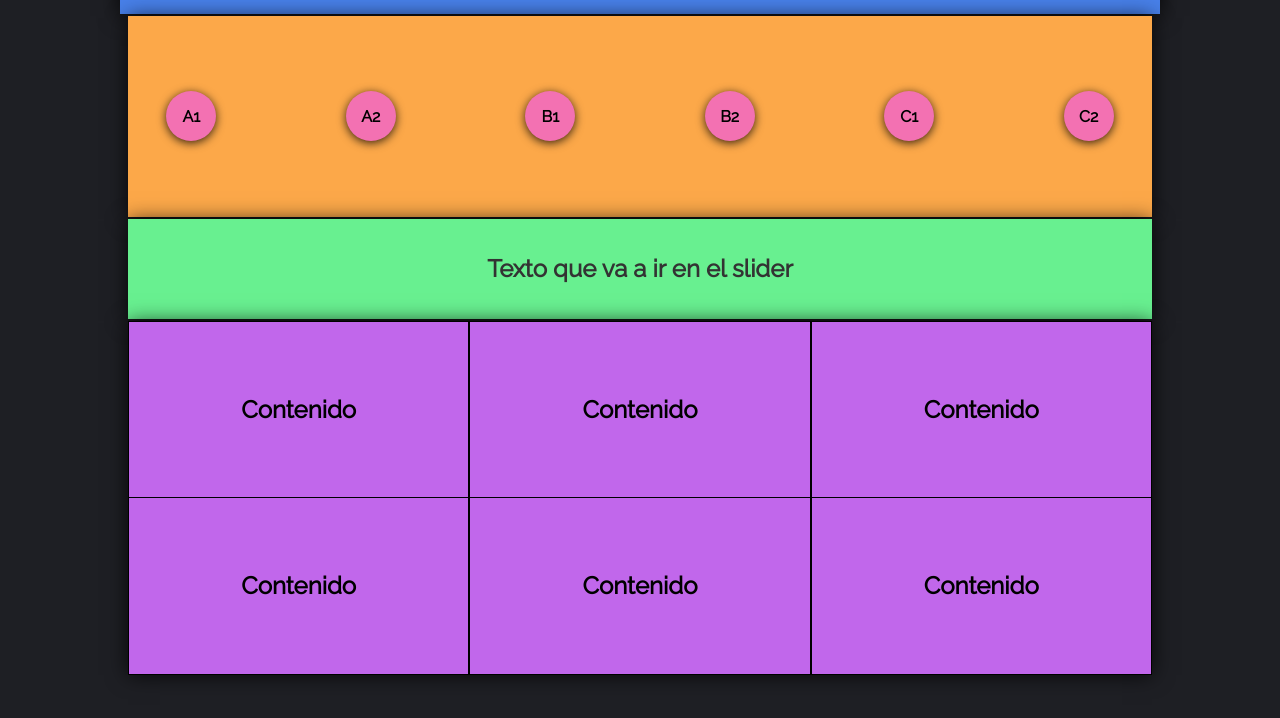
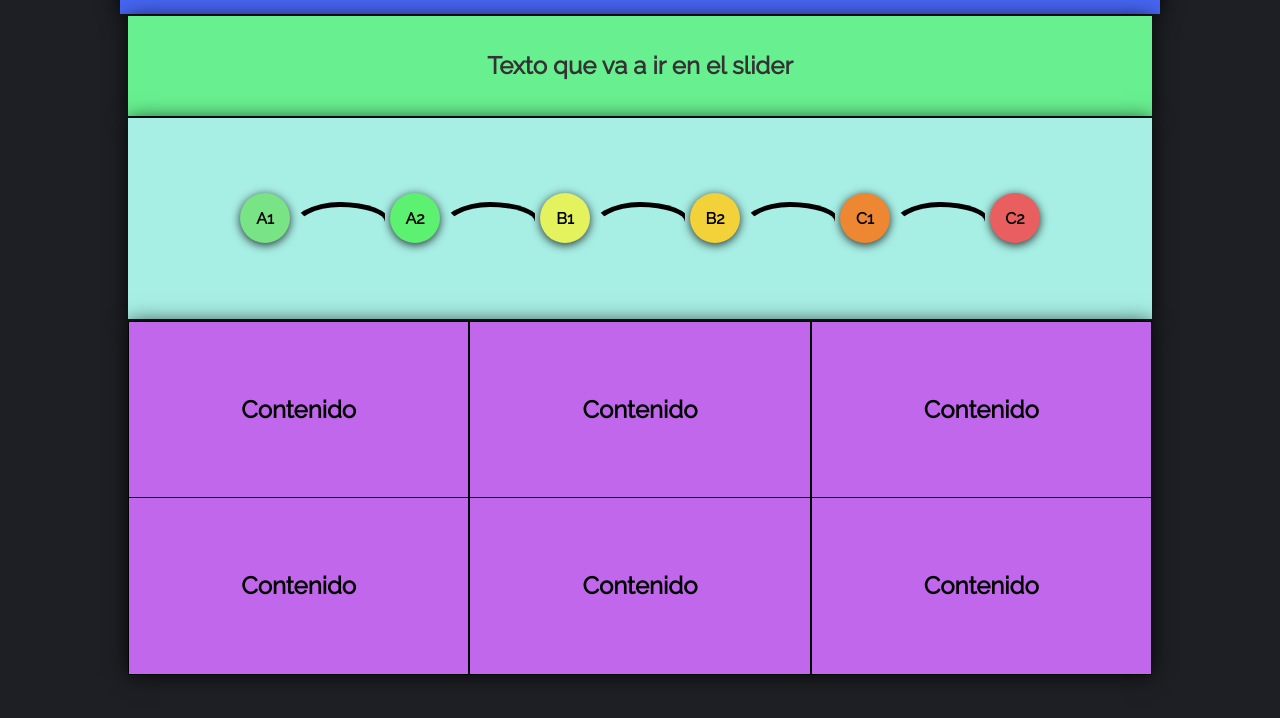
Before and after one commit to tgcorias/AprendeInglesDeUnaBuenaVez, a plain HTML site: page index.html in a window 1280 px wide. Shown: the part 82-800 px from the top of the page. Drawn offline with Linux system fonts and the light colour scheme.

Commit message:
Orden de niveles terminado

```diff
--- a/css/map.css
+++ b/css/map.css
@@ -19,6 +19,29 @@
     background-color: rgba(255,255,255,0.5);
     transition: 450ms;
 }
-.line-1{
-
+.line-1, .line-2, .line-3, .line-4, .line-5{
+    width: 90px;
+    height: 23px;
+    margin: 0;
+    border: solid 5px #000;
+    border-color: #000 transparent transparent transparent;
+    border-radius: 363%/207px 145px 0 0;
 }
+.a1{
+    background: #78e486;
+}
+.a2{
+    background: #5df171;
+}
+.b1{
+    background: #e4f35d;
+}
+.b2{
+    background: #f3d138;
+}
+.c1{
+    background: #ee8732;
+}
+.c2{
+    background: #e95f5f;
+}
--- a/css/styles.css
+++ b/css/styles.css
@@ -14,7 +14,7 @@ body{
 }
 #header{
     width: 80%;
-    background: #4880e9;
+    background: #4666f3;
     box-shadow: 0px 2px 20px 0px rgba(0,0,0,0.8);
     color: white;
     font-weight: bold;
@@ -35,11 +35,11 @@ body{
 .map{
     width: 80%;
     height: 201px;
-    background-color: rgb(252, 168, 73);
+    background-color: rgb(167, 238, 228);
     margin-top: 2px;
     display: flex;
     align-items: center;
-    justify-content: space-between;
+    justify-content: center;
     box-shadow: 0px 2px 20px 0px rgba(0,0,0,0.8);
     padding: 0% 3%;
     box-sizing: border-box;
--- a/index.html
+++ b/index.html
@@ -21,6 +21,13 @@
         </div>
 
 
+        <section class="sliderContenedor">
+            <div class="slider">
+                <h2>Texto que va a ir en el slider</h2>
+            </div>
+        </section>
+
+
         <section class="mapContenedor">
                  <div class="map">
                       <a href="#" class="circulo a1">A1</a>
@@ -38,11 +45,7 @@
          </section>
 
 
-        <section class="sliderContenedor">
-                <div class="slider">
-                    <h1>Texto que va a ir en el slider</h1>
-                </div>
-        </section>
+
 
 
         <section class="contenidosContenedor">
```
